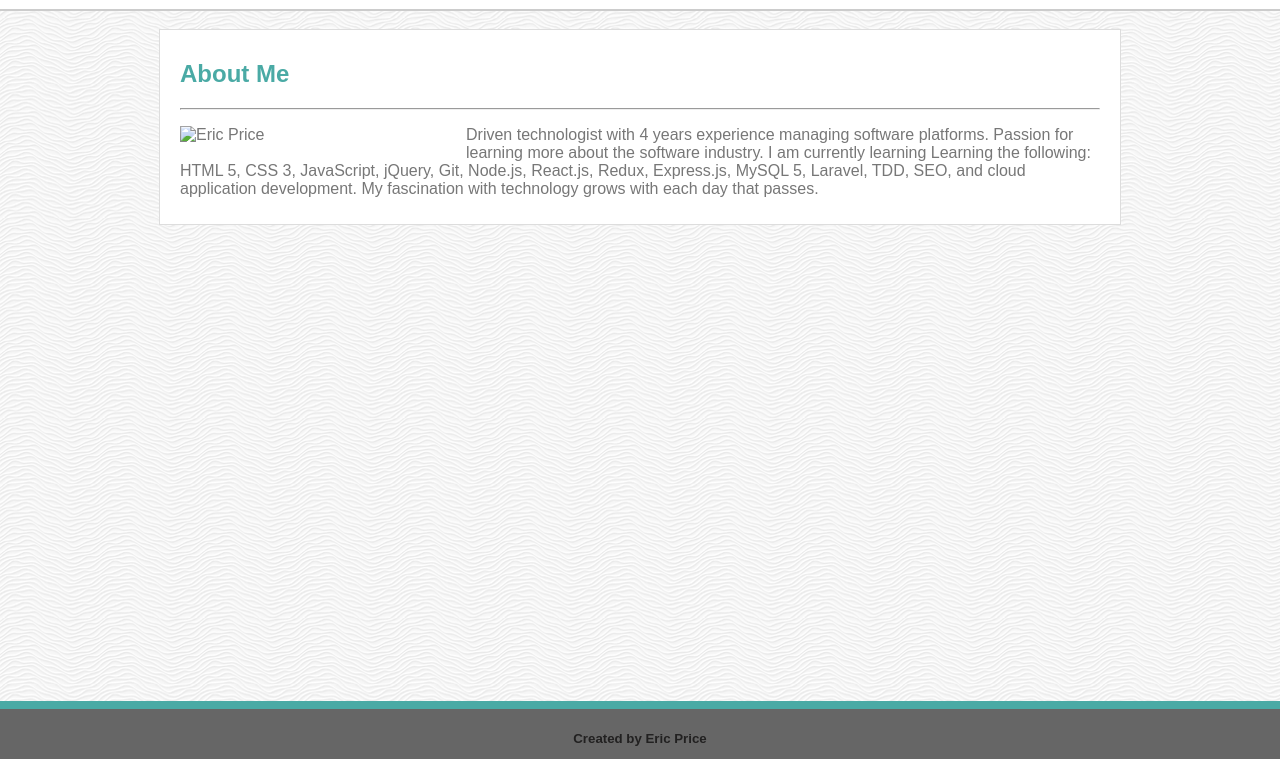
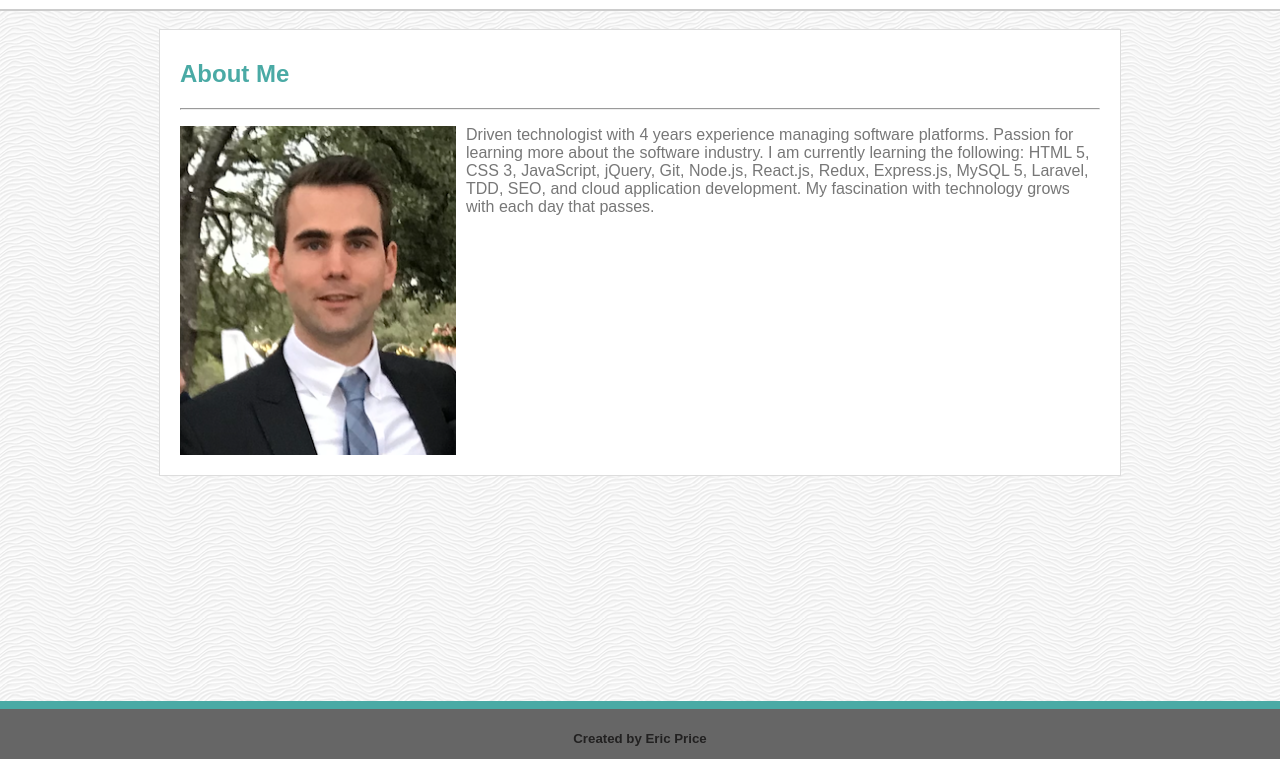
Before and after one commit to ericjosprice/Responsive-Portfolio, a plain HTML site: page index.html in a window 1280 px wide. Shown: the part 49-808 px from the top of the page. Drawn offline with Linux system fonts and the light colour scheme.

Commit message:
changed footer and altered image links

```diff
--- a/index.html
+++ b/index.html
@@ -45,9 +45,9 @@
                     <h2>About Me</h2>
                     <hr>
                     <div class="content">
-                        <img id="dexPic" src="assets/images/uglymug.jpg" alt="Eric Price">
+                        <img id="dexPic" src="assets/images/uglymug.png" alt="Eric Price">
                         <div class="text">
-                            <p>Driven technologist with 4 years experience managing software platforms. Passion for learning more about the software industry. I am currently learning Learning the following: HTML 5, CSS 3, JavaScript, jQuery, Git, Node.js, React.js, Redux, Express.js, MySQL 5, Laravel, TDD, SEO, and cloud application development. My fascination with technology grows with each day that passes.
+                            <p>Driven technologist with 4 years experience managing software platforms. Passion for learning more about the software industry. I am currently learning the following: HTML 5, CSS 3, JavaScript, jQuery, Git, Node.js, React.js, Redux, Express.js, MySQL 5, Laravel, TDD, SEO, and cloud application development. My fascination with technology grows with each day that passes.
                             </p>
                         </div>
                     </div>
```
Also changed, not shown: contact.html (+1 -1 lines).
